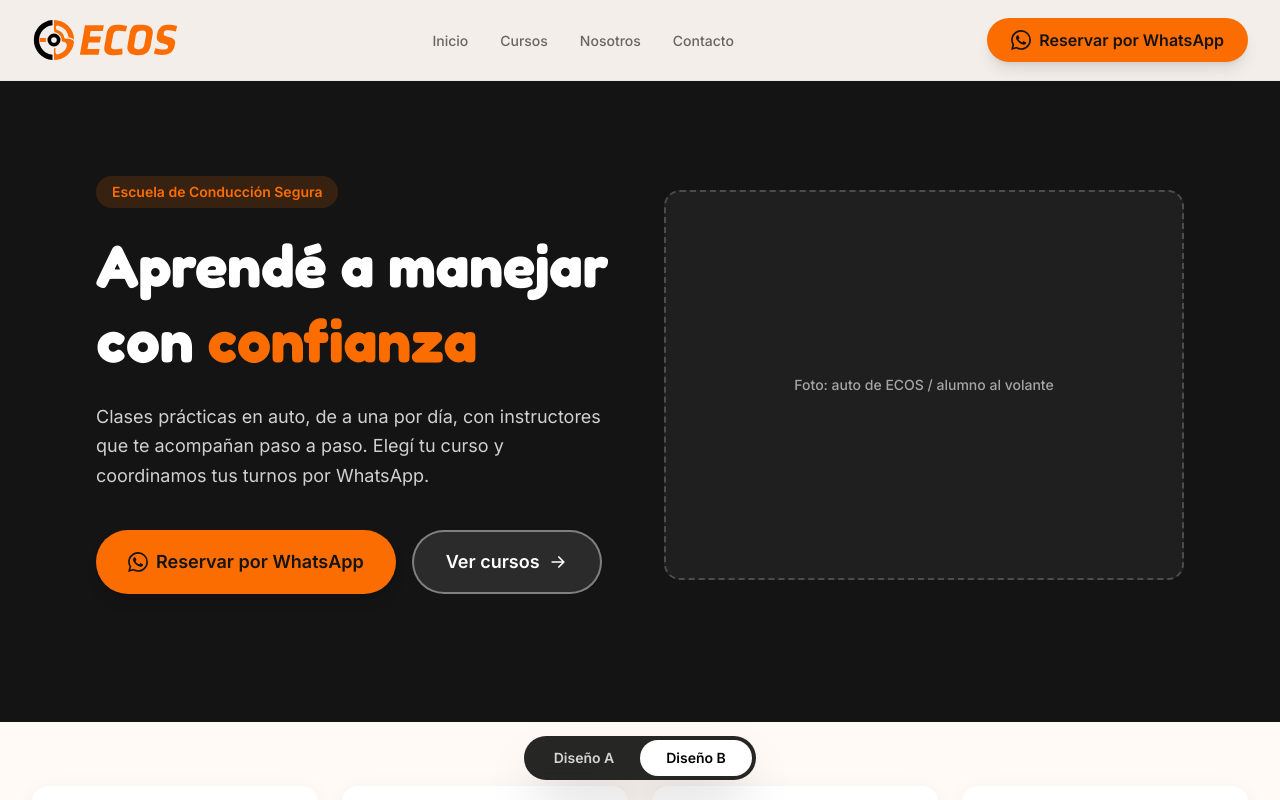
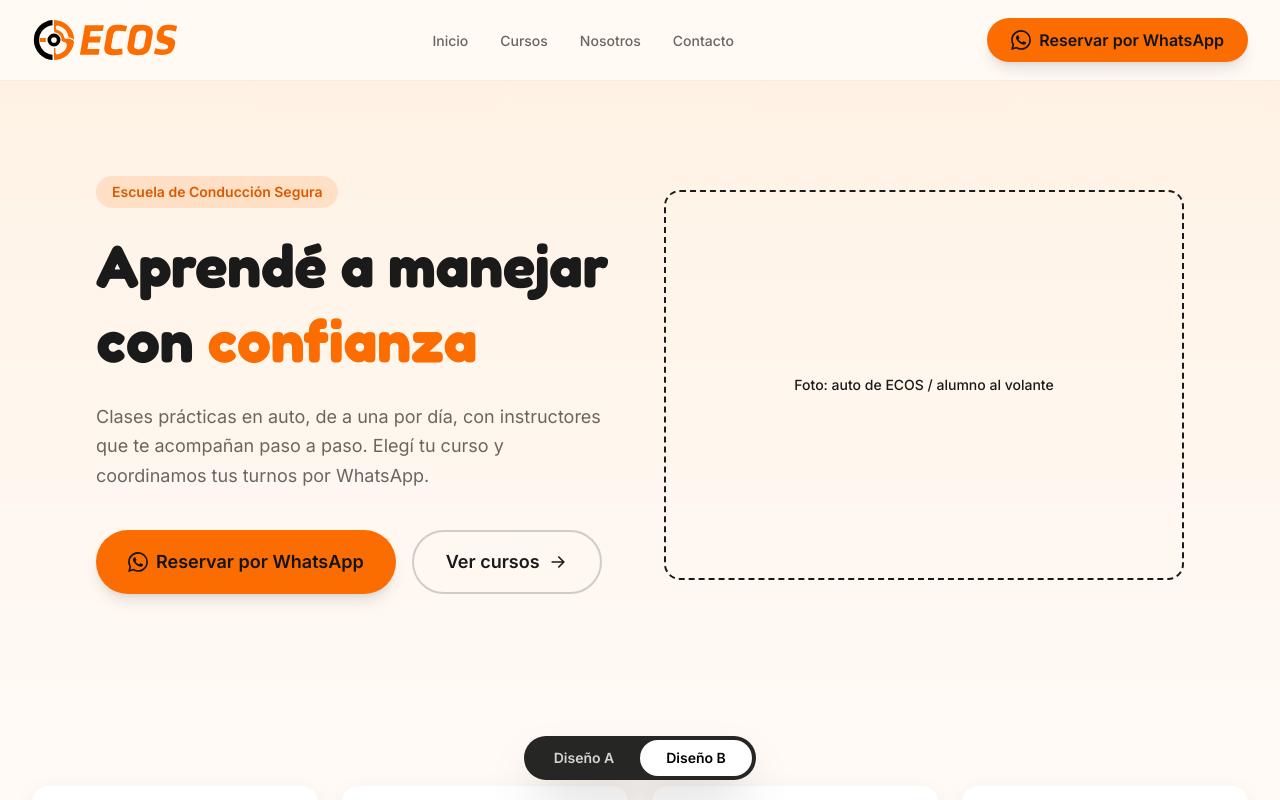
Before and after one commit to denisepujalte08/Ecos-AutoEscuela, a Next.js app: page / in a window 1280 px wide. Both pictures are taken after a click on the radio button "Diseño B". Shown: the top 800 px of the page. Built offline with nearby package versions, Linux system fonts and the light colour scheme.

Commit message:
feat: diseño B sin fondo negro (portada crema y cartel final naranja)

```diff
--- a/src/app/globals.css
+++ b/src/app/globals.css
@@ -48,12 +48,14 @@
   --color-secondary: #141414;
   --color-muted-foreground: #6b6560;
   --color-border: #eadfd2;
-  --cta-fondo: #141414;
+  --cta-fondo: linear-gradient(135deg, #ff8a2a, #fb6d00);
+  --cta-texto: #141414;
   --fondo-cursos: #f6ede3;
 }
 
 :root {
   --cta-fondo: linear-gradient(135deg, var(--color-primary), var(--color-primary-dark));
+  --cta-texto: #ffffff;
   --fondo-cursos: var(--color-background);
 }
 
--- a/src/components/sitio/Boton.tsx
+++ b/src/components/sitio/Boton.tsx
@@ -2,7 +2,7 @@ import Link from 'next/link';
 import type { ReactNode } from 'react';
 import { IconoWhatsApp } from './iconos';
 
-type Variante = 'primario' | 'vidrio' | 'blanco' | 'contornoClaro';
+type Variante = 'primario' | 'vidrio' | 'contorno' | 'blanco' | 'contornoClaro';
 type Tamano = 'normal' | 'grande';
 
 const BASE =
@@ -11,8 +11,9 @@ const BASE =
 const VARIANTES: Record<Variante, string> = {
   primario: 'bg-primary text-on-primary hover:bg-primary-dark shadow-lg',
   vidrio: 'border-2 border-white/40 bg-white/10 text-white backdrop-blur-sm hover:bg-white/20',
+  contorno: 'border-2 border-foreground/20 text-foreground hover:bg-foreground/5',
   blanco: 'bg-white text-primary-dark shadow-lg hover:bg-white/90',
-  contornoClaro: 'border-2 border-primary-foreground/30 text-primary-foreground hover:bg-primary-foreground/10',
+  contornoClaro: 'border-2 border-current/30 text-[var(--cta-texto)] hover:bg-black/5',
 };
 
 const TAMANOS: Record<Tamano, string> = {
--- a/src/components/sitio/Hero.tsx
+++ b/src/components/sitio/Hero.tsx
@@ -53,19 +53,22 @@ function HeroA() {
   );
 }
 
-/** Diseño B: portada oscura dividida en dos, con marco para la foto. */
+/** Diseño B: portada clara dividida en dos, con marco para la foto. */
 function HeroB() {
   return (
-    <section className="solo-b relative overflow-hidden bg-secondary pb-24 pt-36 text-white md:pb-32 md:pt-44">
+    <section
+      className="solo-b relative overflow-hidden pb-24 pt-36 md:pb-32 md:pt-44"
+      style={{ background: 'linear-gradient(180deg, #fff1e3 0%, #fffaf5 100%)' }}
+    >
       <div className="mx-auto grid max-w-6xl items-center gap-12 px-4 lg:grid-cols-2 lg:px-8">
         <div>
-          <p className="mb-5 inline-block rounded-full bg-primary/15 px-4 py-1.5 text-sm font-semibold text-primary">
+          <p className="mb-5 inline-block rounded-full bg-primary/15 px-4 py-1.5 text-sm font-semibold text-primary-dark">
             Escuela de Conducción Segura
           </p>
-          <h1 className="mb-6 text-5xl font-bold leading-tight md:text-6xl">
+          <h1 className="mb-6 text-5xl font-bold leading-tight text-foreground md:text-6xl">
             Aprendé a manejar con <span className="text-primary">confianza</span>
           </h1>
-          <p className="mb-10 max-w-lg text-lg leading-relaxed text-white/80">
+          <p className="mb-10 max-w-lg text-lg leading-relaxed text-muted-foreground">
             Clases prácticas en auto, de a una por día, con instructores que te acompañan paso a paso. Elegí tu curso
             y coordinamos tus turnos por WhatsApp.
           </p>
@@ -73,17 +76,14 @@ function HeroB() {
             <Boton href={whatsappUrl(MENSAJES.consulta)} externo>
               Reservar por WhatsApp
             </Boton>
-            <Boton href="/cursos" variante="vidrio">
+            <Boton href="/cursos" variante="contorno">
               Ver cursos
               <IconoFlecha className="h-5 w-5" />
             </Boton>
           </div>
         </div>
 
-        <MarcoImagen
-          etiqueta="auto de ECOS / alumno al volante"
-          className="aspect-[4/3] w-full !border-white/20 !bg-white/5 !text-white/60"
-        />
+        <MarcoImagen etiqueta="auto de ECOS / alumno al volante" className="aspect-[4/3] w-full" />
       </div>
     </section>
   );
--- a/src/components/sitio/LlamadoFinal.tsx
+++ b/src/components/sitio/LlamadoFinal.tsx
@@ -10,16 +10,16 @@ export function LlamadoFinal() {
         <Aparecer>
           <div
             className="relative overflow-hidden rounded-3xl p-12 text-center md:p-16"
-            style={{ background: 'var(--cta-fondo)' }}
+            style={{ background: 'var(--cta-fondo)', color: 'var(--cta-texto)' }}
           >
             <div className="absolute right-0 top-0 h-64 w-64 -translate-y-1/2 translate-x-1/2 rounded-full bg-primary-foreground/10" />
             <div className="absolute bottom-0 left-0 h-48 w-48 -translate-x-1/2 translate-y-1/2 rounded-full bg-primary-foreground/5" />
 
             <div className="relative z-10">
-              <h2 className="mb-4 text-4xl font-bold text-primary-foreground md:text-5xl">
+              <h2 className="mb-4 text-4xl font-bold md:text-5xl">
                 ¿Listo para empezar a manejar?
               </h2>
-              <p className="mx-auto mb-10 max-w-xl text-lg text-primary-foreground/80">
+              <p className="mx-auto mb-10 max-w-xl text-lg opacity-85">
                 Escribinos y armamos tu plan de clases. Respondemos por WhatsApp al {SITE.whatsappVisible}.
               </p>
               <div className="flex flex-col justify-center gap-4 sm:flex-row">
```
